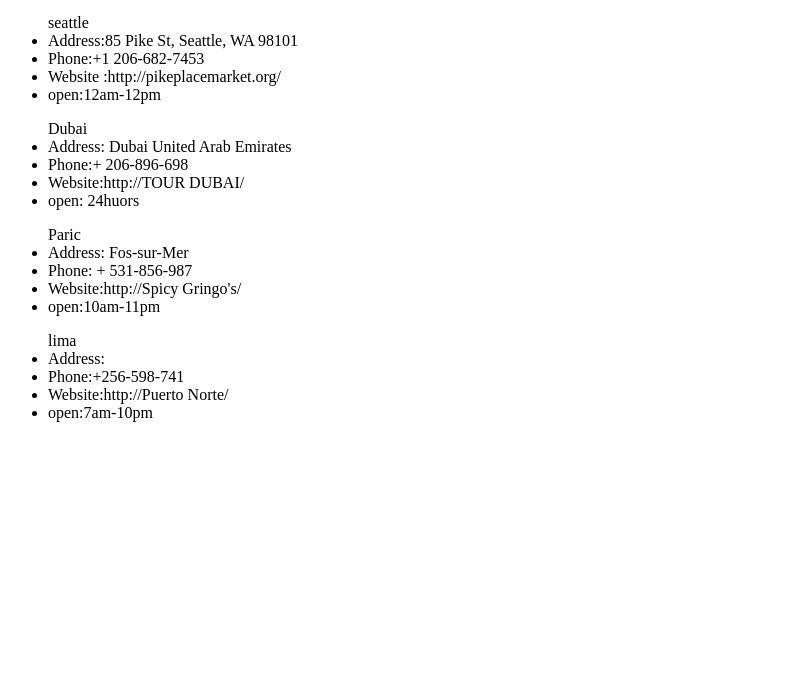
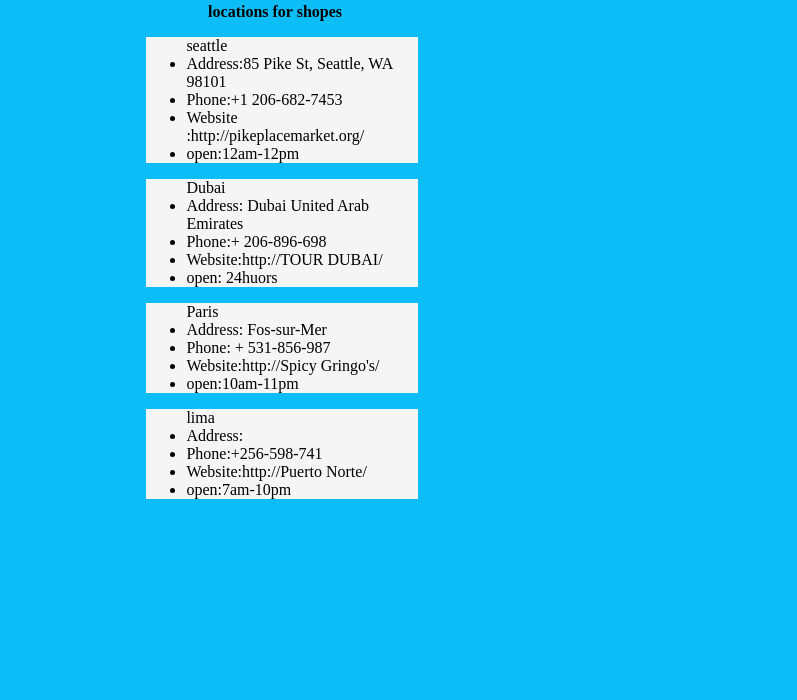
Before and after one commit to Sanabel8/cookie-stand, a plain HTML site: page index.html in a window 1280 px wide. Shown: the part 100-800 px from the top of the page, without its empty margins (0-797 px from the left). Drawn offline with Linux system fonts and the light colour scheme.

Commit message:
modify css file

```diff
--- a/css/style.css
+++ b/css/style.css
@@ -4,7 +4,7 @@
 }
 
 body{
-    background-color:deepskyblue;
+    background-color:rgb(12, 189, 248);
     padding: 15px;
 }
 h1{
@@ -13,10 +13,37 @@ h1{
 
 }
 a{
-text-decoration: deepskyblue;
+    font-weight: bolder;
+    margin-left: 15%;
+}
+
+#seattle{
+background-color: whitesmoke;
+margin-left: 10%;
+margin-right: 68%;
 }
 
 
+#dubai{
+background-color: whitesmoke;
+margin-left: 10%;
+margin-right: 68%;
+
+
+}
+
+#paris{
+    background-color: whitesmoke;
+    margin-left: 10%;
+    margin-right: 68%;
+
+}
+#lima{
+    background-color: whitesmoke;
+    margin-left: 10%;
+    margin-right: 68%;
+
+}
 
 
 .midle{
--- a/index.html
+++ b/index.html
@@ -1,13 +1,14 @@
 <!DOCTYPE html>
 <html lang="en">
 
-<head>
-    <meta charset="UTF-8">
-    <meta http-equiv="X-UA-Compatible" content="IE=edge">
-    <meta name="viewport" content="width=device-width, initial-scale=1.0">
-    <title>salomn cookies shopes</title>
-    <link rel="stylesheet" herf="css/style.css">
-</head>
+    <head>
+        <meta charset="UTF-8">
+        <meta http-equiv="X-UA-Compatible" content="IE=edge">
+        <meta name="viewport" content="width=device-width, initial-scale=1.0">
+        <title>Document</title>
+
+        <link rel="stylesheet" href="css/style.css">
+   </head>
 
 <body>
     <h1>salmon cookies</h1>
@@ -21,7 +22,7 @@
             <li>open:12am-12pm</li>
         </ul>
     </nav>
-    <nav>
+    <nav id="dubai">
         <ul> Dubai
             <li>Address: Dubai United Arab Emirates</li>
             <li>Phone:+ 206-896-698</li>
@@ -29,15 +30,15 @@
             <li>open: 24huors</li>
         </ul>
     </nav>
-    <nav>
-        <ul> Paric
+    <nav id="paris">
+        <ul> Paris
             <li>Address: Fos-sur-Mer</li>
             <li>Phone: + 531-856-987</li>
             <li>Website:http://Spicy Gringo's/</li>
             <li>open:10am-11pm</li>
         </ul>
     </nav>
-    <nav>
+    <nav id="lima">
         <ul> lima
             <li>Address: </li>
             <li>Phone:+256-598-741</li>
```
Also changed, not shown: sales.html (+0 -1 lines), 1 other file.
